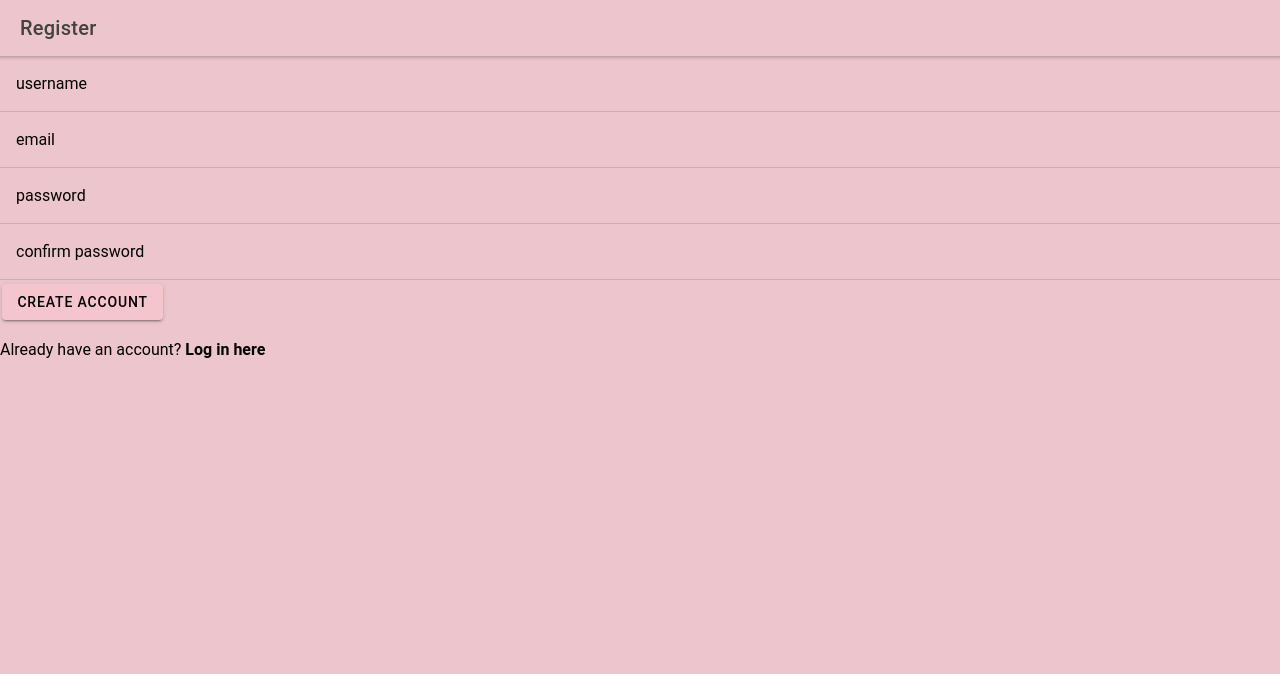
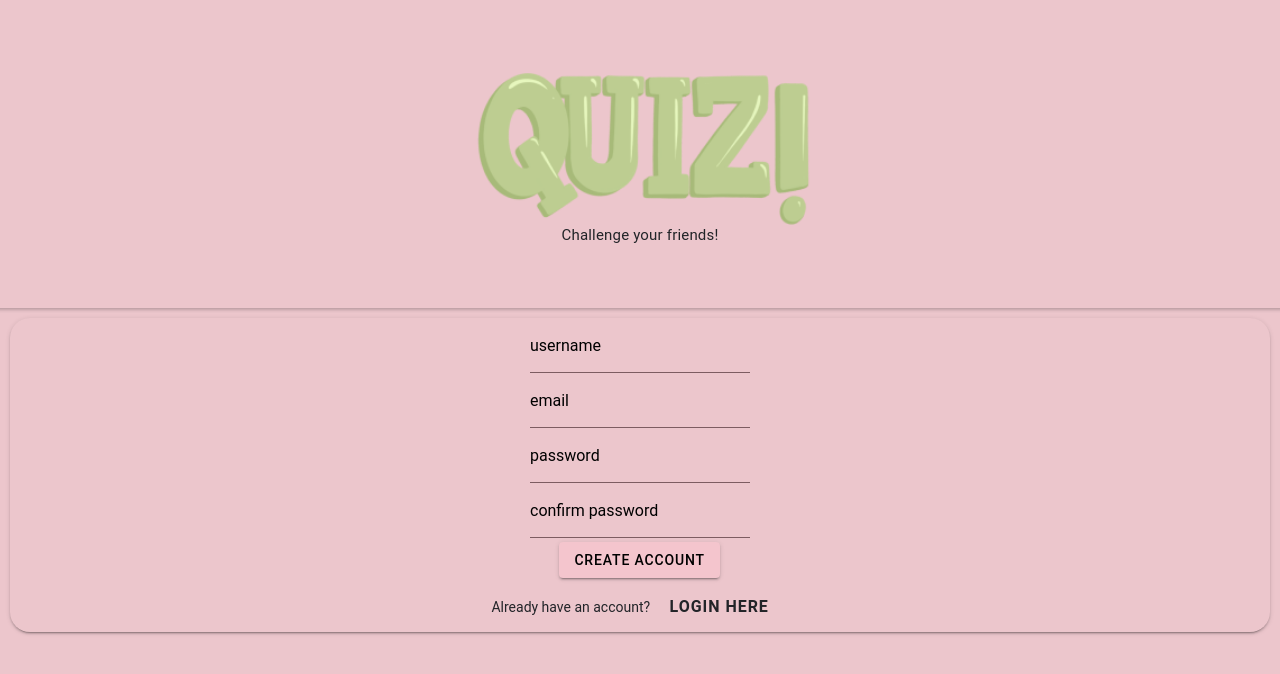
Before and after one commit to carolinahagman/quiz-app, a React (Create React App) app: page /register in a window 1280 px wide. Shown: the top 674 px of the page. Built offline with nearby package versions, Linux system fonts and the light colour scheme; no server answers.

Commit message:
Fix create account validation on client side

```diff
--- a/src/App.tsx
+++ b/src/App.tsx
@@ -32,24 +32,9 @@ import "./theme/variables.css";
 import { useState } from "react";
 import React from "react";
 import axios from "axios";
+import { BASE_PATH } from "./communication/base";
 
-interface appState {
-  isLoggedIn: boolean;
-}
-
-class App extends React.Component<{}, appState> {
-  constructor(props: any) {
-    super(props);
-    this.state = {
-      isLoggedIn: false,
-    } as appState;
-  }
-  async componentDidMount() {
-    const isLoggedIn = await checkIfLoggedIn();
-    console.log(isLoggedIn);
-    this.setState({ ...this.state, isLoggedIn });
-  }
-
+class App extends React.Component<{}, {}> {
   render() {
     return (
       <IonApp>
@@ -65,7 +50,7 @@ class App extends React.Component<{}, appState> {
               <Register />
             </Route>
             <Route exact path="/">
-              <Redirect to={this.state.isLoggedIn ? "/home" : "/login"} />
+              <Redirect to={"/login"} />
             </Route>
           </IonRouterOutlet>
         </IonReactRouter>
@@ -75,9 +60,3 @@ class App extends React.Component<{}, appState> {
 }
 
 export default App;
-export function checkIfLoggedIn(): Promise<boolean> {
-  return axios
-    .get("http://159.223.0.160/Authentication")
-    .then(() => true)
-    .catch(() => false);
-}
--- a/src/components/LogoContainer.css
+++ b/src/components/LogoContainer.css
@@ -4,8 +4,11 @@
   flex-direction: column;
   width: 100%;
   align-items: center;
+  justify-content: center;
+  text-align: center;
+  color: var(--ion-color-dark);
 }
 
 .logo {
-  width: 364px;
+  width: 350px;
 }
--- a/src/pages/Home.tsx
+++ b/src/pages/Home.tsx
@@ -42,7 +42,7 @@ const Home: React.FC = () => {
         <IonHeader>
           <IonToolbar>
             <IonTitle size="large">
-              {(user && user.username) || "No username"}
+              {(user && user.username) || "LOADING"}
             </IonTitle>
           </IonToolbar>
         </IonHeader>
--- a/src/pages/Login.css
+++ b/src/pages/Login.css
@@ -13,10 +13,13 @@
 
 .create-account-button {
   height: 100%;
+  font-size: 1rem;
+  text-align: start;
 }
 .create-account-container {
   height: 50px;
   align-items: center;
+  margin: 0 5px;
 }
 .input-border {
   border-bottom: 1px solid var(--ion-color-secondary);
--- a/src/pages/Login.tsx
+++ b/src/pages/Login.tsx
@@ -14,18 +14,19 @@ import {
   IonCard,
   useIonToast,
 } from "@ionic/react";
-import { useState } from "react";
+import { useEffect, useState } from "react";
 import { Redirect } from "react-router";
 import { Link } from "react-router-dom";
 import axios, { Axios } from "axios";
 import { registerRoute } from "workbox-routing";
 import LogoContainer from "../components/Logocontainer";
-
+import "./global.css";
 import "./Login.css";
 import { AuthenticationApi } from "../communication";
 import { PostLoginRequest, PostLoginResponse } from "../communication/models";
-import { checkIfLoggedIn } from "../App";
+
 import { useHistory } from "react-router-dom";
+import { BASE_PATH } from "../communication/base";
 
 const Login: React.FC = () => {
   const api = new AuthenticationApi();
@@ -33,6 +34,12 @@ const Login: React.FC = () => {
   const [password, setPassword] = useState("");
   const [present, dismiss] = useIonToast();
   const history = useHistory();
+
+  // useEffect(() => {
+  //   checkIfLoggedIn().then(() => {
+  //     history.push("/home");
+  //   });
+  // }, []);
 
   function loginUser() {
     const body: PostLoginRequest = {
@@ -82,16 +89,17 @@ const Login: React.FC = () => {
             ></IonInput>
           </IonItem>
           <IonButton onClick={loginUser}>Log in</IonButton>
-          <div className="flex create-account-container">
-            <p>Don’t have an account?</p>{" "}
+          <div className=" flex create-account-container">
+            <p className="dark">Don’t have an account?</p>{" "}
+            <Link to="/register">
               <IonButton
-              href="/register"
                 className="create-account-button"
                 fill="clear"
                 color="dark"
               >
                 <strong>Create one here</strong>
               </IonButton>
+            </Link>
           </div>
         </IonCard>
       </IonContent>
@@ -99,4 +107,13 @@ const Login: React.FC = () => {
   );
 };
 
+export async function checkIfLoggedIn(): Promise<boolean> {
+  try {
+    await axios.get(`${BASE_PATH}/Authentication`);
+    return true;
+  } catch (e) {
+    return false;
+  }
+}
+
 export default Login;
--- a/src/pages/Register.css
+++ b/src/pages/Register.css
@@ -1,5 +1,13 @@
-#registerlink {
-  color: black;
-  text-decoration: none;
-  font-weight: bold;
+.login-button {
+  height: 100%;
+  font-size: 1rem;
+  text-align: start;
 }
+.login-container {
+  height: 50px;
+  align-items: center;
+  margin: 0 5px;
+}
+.input-border {
+  border-bottom: 1px solid var(--ion-color-secondary);
+}
--- a/src/pages/Register.tsx
+++ b/src/pages/Register.tsx
@@ -9,23 +9,59 @@ import {
   IonTextarea,
   IonTitle,
   IonToolbar,
+  IonCard,
+  useIonToast,
 } from "@ionic/react";
 import axios from "axios";
 import { useState } from "react";
 import { Link } from "react-router-dom";
+import "./global.css";
+
 import "./Register.css";
+
+import LogoContainer from "../components/Logocontainer";
 
 const Register: React.FC = () => {
   const [username, setUsername] = useState("");
   const [email, setEmail] = useState("");
   const [password, setPassword] = useState("");
   const [confirmPassword, setConfirmPassword] = useState("");
+  const [present, dismiss] = useIonToast();
 
   function createUser() {
-    if (password != confirmPassword) {
-      alert("Password does not match");
+    if (password.length < 6) {
+      present({
+        buttons: [],
+        message: "password needs to be at least 6 characters",
+        color: "danger",
+        cssClass: "toast-danger",
+        duration: 2000,
+      });
       return;
     }
+
+    if (!/^\w+([\.-]?\w+)*@\w+([\.-]?\w+)*(\.\w{2,3})+$/.test(email)) {
+      present({
+        buttons: [],
+        message: "not a valid email",
+        color: "danger",
+        cssClass: "toast-danger",
+        duration: 2000,
+      });
+      return;
+    }
+
+    if (password != confirmPassword) {
+      present({
+        buttons: [],
+        message: "password does not match",
+        color: "danger",
+        cssClass: "toast-danger",
+        duration: 2000,
+      });
+      return;
+    }
+
     console.log(username, email, password, confirmPassword);
     //http://159.223.0.160/swagger/index.html
     axios
@@ -46,52 +82,51 @@ const Register: React.FC = () => {
   return (
     <IonPage>
       <IonHeader>
-        <IonToolbar>
-          <IonTitle>Register</IonTitle>
-        </IonToolbar>
+        <LogoContainer />
       </IonHeader>
       <IonContent fullscreen>
-        <IonHeader collapse="condense">
-          <IonToolbar>
-            <IonTitle size="large">Register</IonTitle>
-          </IonToolbar>
-        </IonHeader>
-
-        <IonItem>
-          <IonLabel position="floating">username</IonLabel>
+        <IonCard className="form">
+          <IonItem lines="none">
+            <IonLabel position="floating">username</IonLabel>{" "}
             <IonInput
+              className="input-border"
               onIonChange={(e: any) => setUsername(e.target.value)}
             ></IonInput>
           </IonItem>
-        <IonItem>
+          <IonItem lines="none">
             <IonLabel position="floating">email</IonLabel>
             <IonInput
+              className="input-border"
               type="email"
               onIonChange={(e: any) => setEmail(e.target.value)}
             ></IonInput>
           </IonItem>
-        <IonItem>
+          <IonItem lines="none">
             <IonLabel position="floating">password</IonLabel>
             <IonInput
+              className="input-border"
               type="password"
               onIonChange={(e: any) => setPassword(e.target.value)}
             ></IonInput>
           </IonItem>
-        <IonItem>
+          <IonItem lines="none">
             <IonLabel position="floating">confirm password</IonLabel>
             <IonInput
+              className="input-border"
               type="password"
               onIonChange={(e: any) => setConfirmPassword(e.target.value)}
             ></IonInput>
           </IonItem>
           <IonButton onClick={createUser}>Create account</IonButton>
-        <p>
-          Already have an account?{" "}
-          <Link id="registerlink" to="/login">
-            {" "}
-            Log in here{" "}
+          <div className=" flex login-container">
+            <p className="dark"> Already have an account? </p>{" "}
+            <Link to="/login">
+              <IonButton className="login-button" fill="clear" color="dark">
+                <strong>Login here</strong>
+              </IonButton>
             </Link>
-        </p>
+          </div>
+        </IonCard>
       </IonContent>
     </IonPage>
   );
--- /dev/null
+++ b/src/pages/global.css
@@ -0,0 +1,20 @@
+.form {
+  display: flex;
+  justify-content: center;
+  flex-direction: column;
+  align-items: center;
+
+  border-radius: 20px;
+}
+
+.flex {
+  display: flex;
+}
+
+.toast-danger {
+  color: var(--ion-color-light);
+}
+
+.dark {
+  color: var(--ion-color-dark);
+}
```
Also changed, not shown: src/components/LoadingPage.tsx (added, +15 -0 lines), src/assets/loading.GIF (added). Lines whose indentation alone changed are shown as unchanged.
